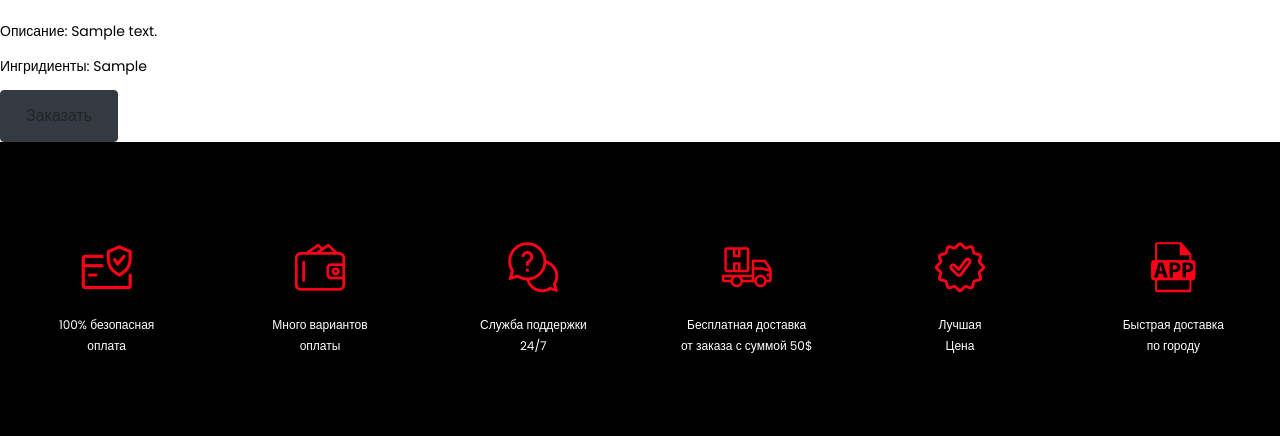
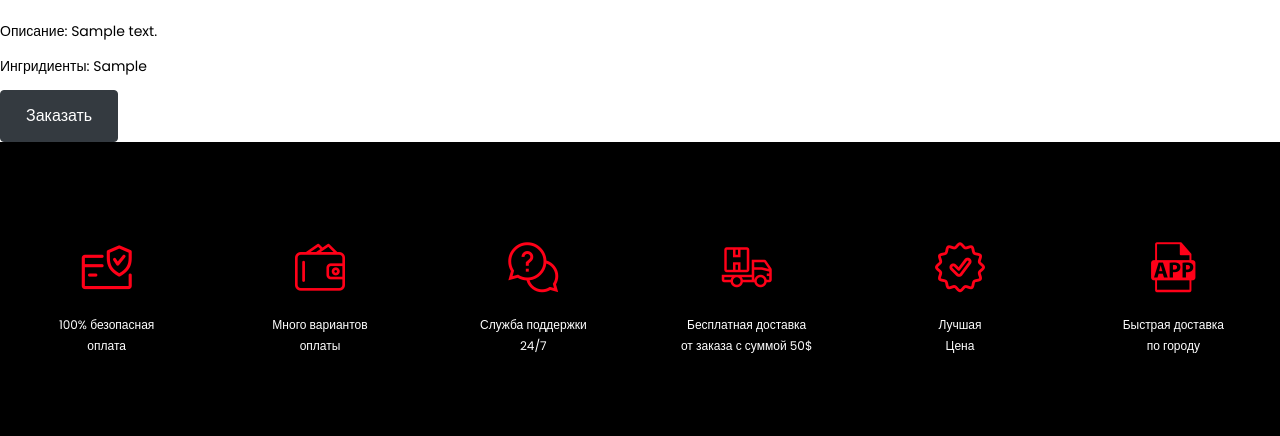
Before and after one commit to Islashik/daam_tat, a Django app: page /detail/food/1/ in a window 1280 px wide. Shown: the part 467-903 px from the top of the page. Run offline with Django 3.2, Linux system fonts and the light colour scheme; tables that the repository leaves empty hold one stand-in row (values such as "Sample post"); grey boxes marked "Sample" are stand-in pictures; some libraries are stand-ins or nearby versions.

Commit message:
fix problems

```diff
--- a/backend/apps/food/templates/food_detail.html
+++ b/backend/apps/food/templates/food_detail.html
@@ -111,7 +111,7 @@
     <p>Описание: {{product.description|safe}}</p>
         </div>
     <p>Ингридиенты: {{product.ingredients}}</p>
-    <button type="button" class="btn btn-dark"><a href="{% url 'order_entry' %}" class="btn btn-bitbucket w-70"><i class="ti ti-shopping-cart"></i>Заказать</a></button>
+    <button type="button" class="btn btn-dark"><a style="color:white" href="{% url 'order_entry' %}" class="btn btn-bitbucket w-70"><i class="ti ti-shopping-cart"></i>Заказать</a></button>
     <div class="footer-top section-padding bg-black">
         <div class="container-fluid">
             <div class="row">
```
